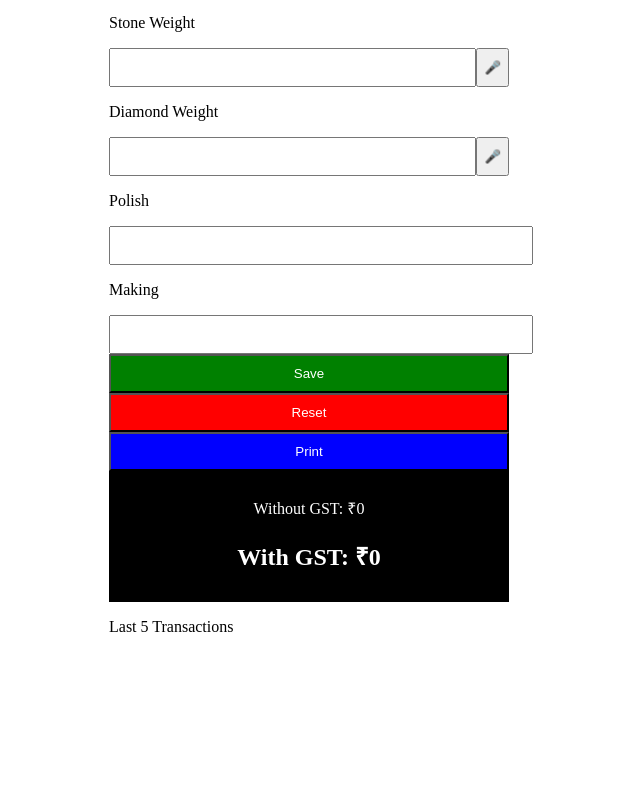
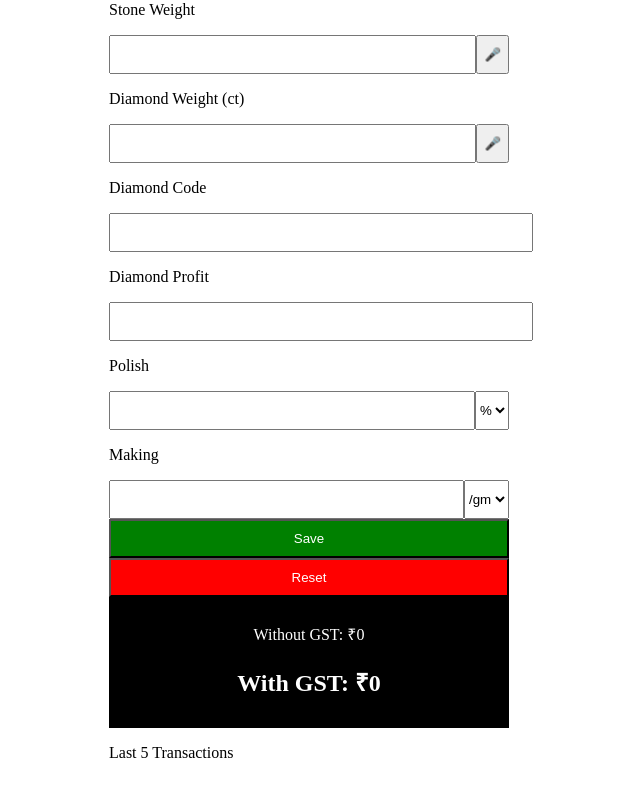
Before and after one commit to nkjewellers/jewellery-calculator, a Next.js app: page /calculator in a window 1280 px wide. Shown: the part 479-1276 px from the top of the page, without its empty margins (331-971 px from the left). Before the commit the page ends 1155 px from the top, so only its background shows below. Built offline with nearby package versions, Linux system fonts and the light colour scheme.

Commit message:
final features added

```diff
--- a/app/calculator/page.tsx
+++ b/app/calculator/page.tsx
@@ -22,22 +22,20 @@ export default function Calculator() {
 
   const [history, setHistory] = useState<any[]>([]);
 
+  // 🎤 VOICE
   const startVoice = (setValue:any) => {
     const SpeechRecognition =
       (window as any).SpeechRecognition ||
       (window as any).webkitSpeechRecognition;
 
-    if (!SpeechRecognition) {
-      alert("Voice not supported");
-      return;
-    }
+    if (!SpeechRecognition) return alert("Voice not supported");
 
     const recognition = new SpeechRecognition();
     recognition.lang = "en-IN";
 
-    recognition.onresult = (event:any) => {
-      let text = event.results[0][0].transcript;
-      text = text.replace("point", ".").replace(/\s/g, "");
+    recognition.onresult = (e:any) => {
+      let text = e.results[0][0].transcript;
+      text = text.replace("point",".").replace(/\s/g,"");
       const num = parseFloat(text);
       if (!isNaN(num)) setValue(num);
     };
@@ -45,60 +43,43 @@ export default function Calculator() {
     recognition.start();
   };
 
-  const purity:any = {
-    24:1,22:0.93,20:0.86,18:0.78,14:0.62
-  };
+  const purity:any = {24:1,22:0.93,20:0.86,18:0.78,14:0.62};
+  const getRate = (ct:number)=>rate24*purity[ct];
 
-  const getRate = (ct:number) => rate24 * purity[ct];
+  const rate = getRate(carat)/10;
 
-  const rate = getRate(carat);
-  const ratePerGram = rate / 10;
+  const diamondGram = diamondCt*0.2;
+  const net = Math.max(0, gross-stone-diamondGram);
 
-  const diamondGram = diamondCt * 0.2;
-  const net = Math.max(0, gross - stone - diamondGram);
+  const polishValue =
+    polishType==="percent" ? (net*polish)/100 : polish;
 
-  let polishValue = polishType === "percent"
-    ? (net * polish) / 100
-    : polish;
-
-  const totalGoldWeight = net + polishValue;
-  const goldValue = totalGoldWeight * ratePerGram;
+  const goldValue = (net+polishValue)*rate;
 
   let makingValue = 0;
-  if (makingType === "perGram") {
-    makingValue = net * making;
-  } else if (makingType === "percent") {
-    makingValue = (goldValue * making) / 100;
-  } else {
-    makingValue = making;
-  }
+  if(makingType==="perGram") makingValue = net*making;
+  else if(makingType==="percent") makingValue = (goldValue*making)/100;
+  else makingValue = making;
 
-  const map:any = {
-    k:1,g:2,c:3,h:4,o:5,i:6,t:7,r:8,a:9,m:0
-  };
-
+  // diamond code logic
+  const map:any = {k:1,g:2,c:3,h:4,o:5,i:6,t:7,r:8,a:9,m:0};
   let num="";
   for(let ch of diamondCode.toLowerCase()){
-    if(map[ch]!==undefined) num+=map[ch];
+    if(map[ch]!=undefined) num+=map[ch];
   }
 
   const diamondRate = num ? parseInt(num+"00") : 0;
-  const diamondTotal = (diamondRate * diamondCt) + diamondProfit;
+  const diamondTotal = (diamondRate*diamondCt)+diamondProfit;
 
-  const total = goldValue + makingValue + diamondTotal;
+  const total = goldValue+makingValue+diamondTotal;
   const final = total + total*0.03;
 
-  const saveHistory = () => {
-    const entry = {
-      price: final.toFixed(0),
-      wt: gross,
-      ct: carat
-    };
-    setHistory([entry, ...history.slice(0,4)]);
+  const saveHistory = ()=>{
+    setHistory([{price:final.toFixed(0),wt:gross,ct:carat},...history.slice(0,4)]);
   };
 
-  // ✅ RESET FIX (GOLD RATE SAFE)
-  const resetAll = () => {
+  // ✅ RESET FIX (gold rate safe)
+  const resetAll = ()=>{
     setGross(0);
     setStone(0);
     setDiamondCt(0);
@@ -108,22 +89,18 @@ export default function Calculator() {
     setMaking(0);
   };
 
-  const handlePrint = () => {
-    window.print();
-  };
+  return (
+    <div style={{padding:16,maxWidth:400,margin:"auto"}}>
 
-  return (
-    <div style={{padding:16, maxWidth:400, margin:"auto"}}>
+      <Image src="/logo.png" alt="logo" width={180} height={100} style={{margin:"auto",display:"block"}}/>
 
-      <Image src="/logo.png" alt="logo" width={180} height={100} style={{display:"block", margin:"auto"}} />
-
-      <h1 style={{textAlign:"center"}}>Jewellery Calculator</h1>
+      <h2 style={{textAlign:"center"}}>Jewellery Calculator</h2>
 
       <p>24K Gold Rate</p>
       <div style={{display:"flex"}}>
         <input type="number" step="0.001"
-          value={rate24 === 0 ? "" : rate24}
-          onChange={(e)=>setRate24(parseFloat(e.target.value) || 0)}
+          value={rate24||""}
+          onChange={(e)=>setRate24(parseFloat(e.target.value)||0)}
           style={{flex:1,padding:10}}/>
         <button onClick={()=>startVoice(setRate24)}>🎤</button>
       </div>
@@ -134,11 +111,9 @@ export default function Calculator() {
           <button key={c}
             onClick={()=>setCarat(c)}
             style={{
-              flex:1,
-              margin:2,
-              padding:8,
-              background: carat===c ? "black" : "#ddd",
-              color: carat===c ? "white" : "black"
+              flex:1,margin:2,padding:8,
+              background:carat===c?"black":"#ddd",
+              color:carat===c?"white":"black"
             }}>
             {c}K
           </button>
@@ -156,8 +131,8 @@ export default function Calculator() {
       <p>Gross Weight</p>
       <div style={{display:"flex"}}>
         <input type="number" step="0.001"
-          value={gross === 0 ? "" : gross}
-          onChange={(e)=>setGross(parseFloat(e.target.value) || 0)}
+          value={gross||""}
+          onChange={(e)=>setGross(parseFloat(e.target.value)||0)}
           style={{flex:1,padding:10}}/>
         <button onClick={()=>startVoice(setGross)}>🎤</button>
       </div>
@@ -165,44 +140,59 @@ export default function Calculator() {
       <p>Stone Weight</p>
       <div style={{display:"flex"}}>
         <input type="number" step="0.001"
-          value={stone === 0 ? "" : stone}
-          onChange={(e)=>setStone(parseFloat(e.target.value) || 0)}
+          value={stone||""}
+          onChange={(e)=>setStone(parseFloat(e.target.value)||0)}
           style={{flex:1,padding:10}}/>
         <button onClick={()=>startVoice(setStone)}>🎤</button>
       </div>
 
-      <p>Diamond Weight</p>
+      <p>Diamond Weight (ct)</p>
       <div style={{display:"flex"}}>
         <input type="number" step="0.001"
-          value={diamondCt === 0 ? "" : diamondCt}
-          onChange={(e)=>setDiamondCt(parseFloat(e.target.value) || 0)}
+          value={diamondCt||""}
+          onChange={(e)=>setDiamondCt(parseFloat(e.target.value)||0)}
           style={{flex:1,padding:10}}/>
         <button onClick={()=>startVoice(setDiamondCt)}>🎤</button>
       </div>
 
-      <p>Polish</p>
-      <input type="number" step="0.001"
-        value={polish === 0 ? "" : polish}
-        onChange={(e)=>setPolish(parseFloat(e.target.value) || 0)}
+      <p>Diamond Code</p>
+      <input value={diamondCode}
+        onChange={(e)=>setDiamondCode(e.target.value)}
         style={{width:"100%",padding:10}}/>
 
-      <p>Making</p>
+      <p>Diamond Profit</p>
       <input type="number" step="0.001"
-        value={making === 0 ? "" : making}
-        onChange={(e)=>setMaking(parseFloat(e.target.value) || 0)}
+        value={diamondProfit||""}
+        onChange={(e)=>setDiamondProfit(parseFloat(e.target.value)||0)}
         style={{width:"100%",padding:10}}/>
 
-      <button onClick={saveHistory} style={{width:"100%",background:"green",color:"white",padding:10}}>
-        Save
-      </button>
+      <p>Polish</p>
+      <div style={{display:"flex"}}>
+        <input type="number" step="0.001"
+          value={polish||""}
+          onChange={(e)=>setPolish(parseFloat(e.target.value)||0)}
+          style={{flex:1,padding:10}}/>
+        <select onChange={(e)=>setPolishType(e.target.value)}>
+          <option value="percent">%</option>
+          <option value="flat">₹</option>
+        </select>
+      </div>
 
-      <button onClick={resetAll} style={{width:"100%",background:"red",color:"white",padding:10}}>
-        Reset
-      </button>
+      <p>Making</p>
+      <div style={{display:"flex"}}>
+        <input type="number" step="0.001"
+          value={making||""}
+          onChange={(e)=>setMaking(parseFloat(e.target.value)||0)}
+          style={{flex:1,padding:10}}/>
+        <select onChange={(e)=>setMakingType(e.target.value)}>
+          <option value="perGram">/gm</option>
+          <option value="percent">%</option>
+          <option value="flat">₹</option>
+        </select>
+      </div>
 
-      <button onClick={handlePrint} style={{width:"100%",background:"blue",color:"white",padding:10}}>
-        Print
-      </button>
+      <button onClick={saveHistory} style={{width:"100%",background:"green",color:"white",padding:10}}>Save</button>
+      <button onClick={resetAll} style={{width:"100%",background:"red",color:"white",padding:10}}>Reset</button>
 
       <div style={{background:"black",color:"white",padding:10,textAlign:"center"}}>
         <p>Without GST: ₹{total.toFixed(0)}</p>
```
